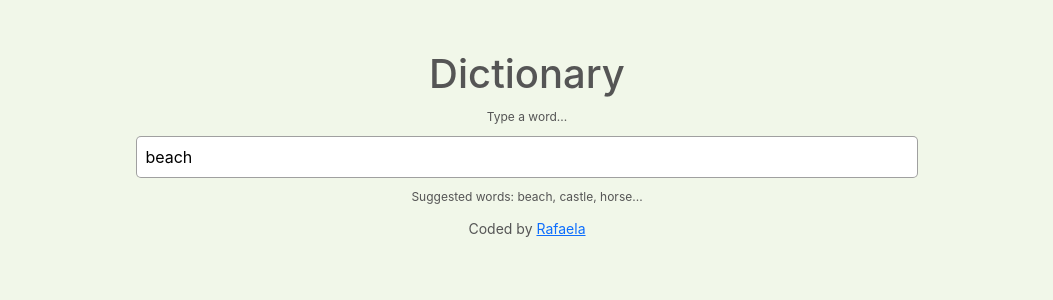
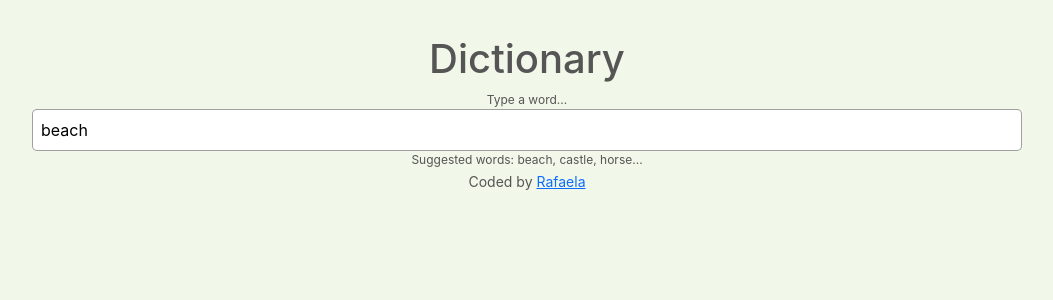
Before and after one commit to Rafalenda/my-dictionary, a React (Create React App) app: page / in a window 1280 px wide. Shown: the top 300 px of the page, without its empty margins (113-1166 px from the left). Built offline with nearby package versions, Linux system fonts and the light colour scheme; no server answers.

Commit message:
Minor changes in css

```diff
--- a/src/App.css
+++ b/src/App.css
@@ -1,5 +1,9 @@
 .App {
-  padding: 50px;
+  max-width: 80%;
+  margin: auto;
+
+  margin-top: 30px;
+  padding: 5px;
   color: rgb(85, 85, 85);
   text-align: center;
 }
--- a/src/Dictionary.css
+++ b/src/Dictionary.css
@@ -1,5 +1,4 @@
 .Dictionary section {
-  width: 100%;
   background-color: white;
   padding: 20px;
   margin: 20px 0;
@@ -8,12 +7,11 @@
 }
 
 .Dictionary input {
-  width: 70%;
+  width: 100%;
   border: solid 1px rgba(77, 78, 78, 0.534);
   border-radius: 5px;
   padding: 8px;
 }
 .Dictionary .hint {
   font-size: 12px;
-  margin: 10px 0 10px 0;
 }
--- a/src/Dictionary.js
+++ b/src/Dictionary.js
@@ -21,6 +21,8 @@ export default function Dictionary() {
   }
 
   function search() {
+    setResult(null);
+    setImagesUrl([]);
     let apiUrl = `https://api.dictionaryapi.dev/api/v2/entries/en_US/${keyword}`;
     axios.get(apiUrl).then(handleResponse);
 
--- /dev/null
+++ b/src/Meaning.css
@@ -0,0 +1,5 @@
+.Meaning button {
+  padding: 5px;
+  border-radius: 10px;
+  margin: 4px;
+}
--- a/src/Meaning.js
+++ b/src/Meaning.js
@@ -1,8 +1,9 @@
 import React from "react";
+import "./Meaning.css";
 
 export default function Meaning(props) {
   return (
-    <div>
+    <div className="Meaning">
       <h3> {props.myMeaning.partOfSpeech} </h3>
 
       {props.myMeaning.definitions.map(function (item, index) {
```
